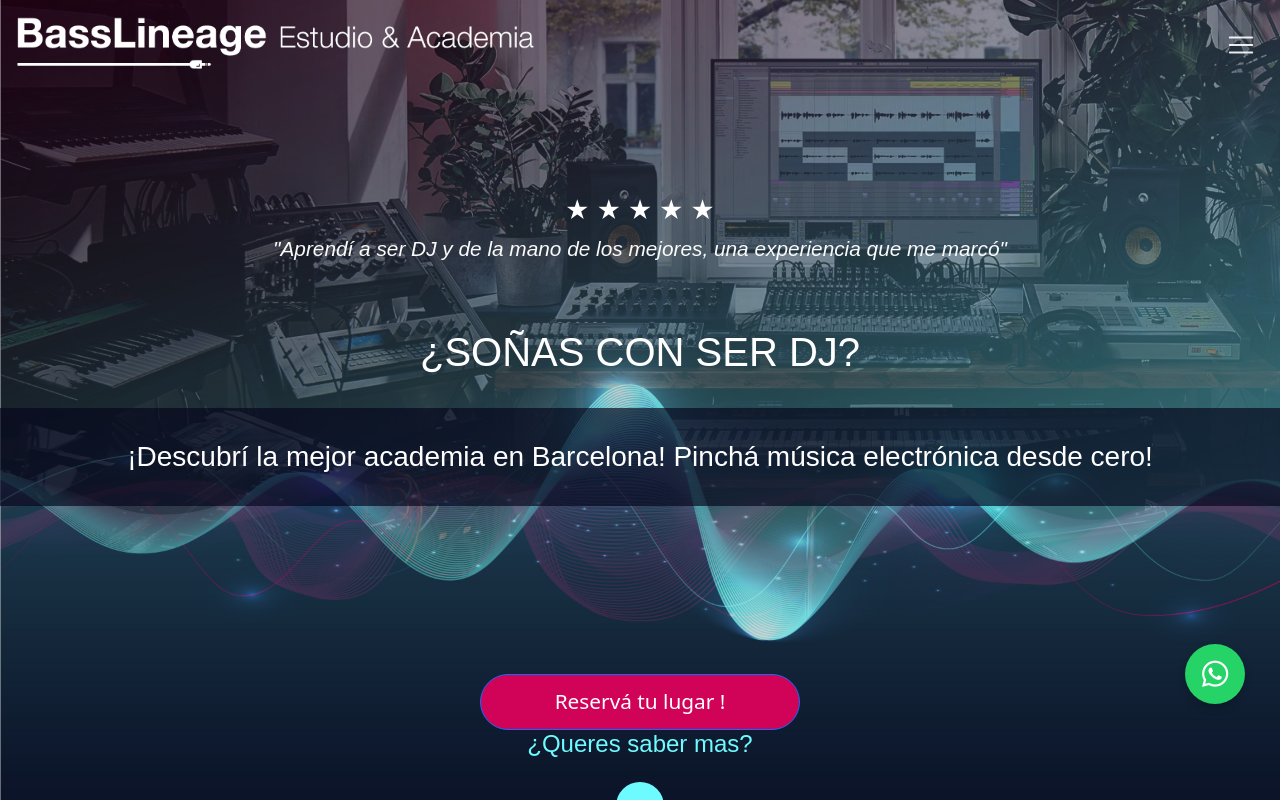
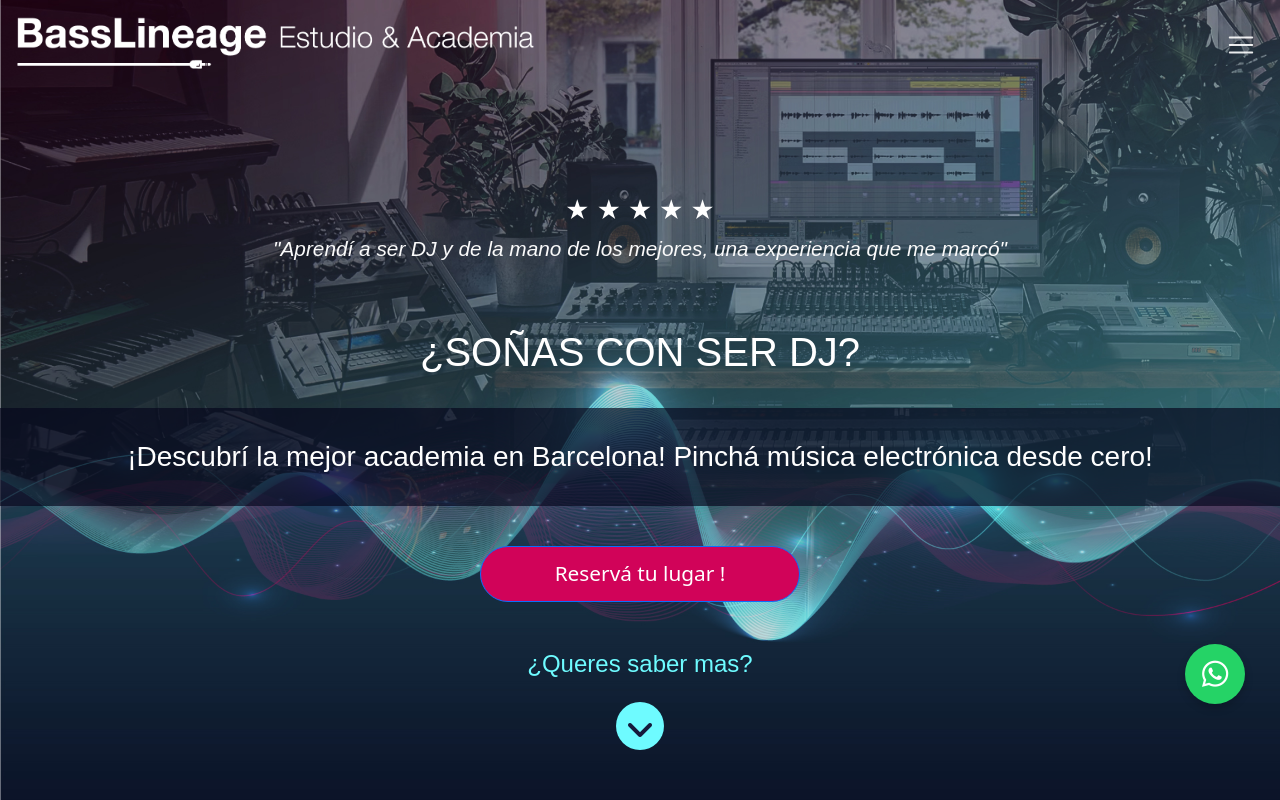
Before and after one commit to FacundoPohle/Basslineage-Repository, a React (Vite) app in the folder soundfront/: page /#/ in a window 1280 px wide. Shown: the top 800 px of the page. Built offline with nearby package versions, Linux system fonts and the light colour scheme; a web font is replaced by a local one.

Commit message:
nuevo comit

```diff
--- a/soundfront/src/styles/expect.css
+++ b/soundfront/src/styles/expect.css
@@ -3,6 +3,7 @@
   } */
 
 .expect_title{
+    text-align: center;
     position: relative;
     width: 50%;
 }
--- a/soundfront/src/styles/home.css
+++ b/soundfront/src/styles/home.css
@@ -108,7 +108,7 @@ h1,h2,h3,h4,p{
     display: flex;
     flex-direction: column;
     align-items: center;
-    height: 85%;
+    height: 90%;
     padding-top: 12rem;
 }
 
@@ -355,6 +355,10 @@ h1,h2,h3,h4,p{
     margin-top: 1rem;
     height: 3rem;
   }
+
+  .know_more{
+  margin-top: 2rem;
+}
 }
 
 /* Medium devices (landscape tablets, 768px and up) */
@@ -471,7 +475,8 @@ h1,h2,h3,h4,p{
 @media only screen and (min-width: 1200px) {
   .contact_btn{
     width: 25%;
-    margin-top: 10rem;
+    margin-top: 2rem;
+    margin-bottom: 1rem;
   }
 
 
@@ -485,3 +490,11 @@ h1,h2,h3,h4,p{
     background-position:50% 60%;
   }
 }
+
+
+@media only screen and (min-width: 1600px) {
+  .contact_btn{
+    width: 25%;
+    margin-top: 10rem;
+  }
+}
```
